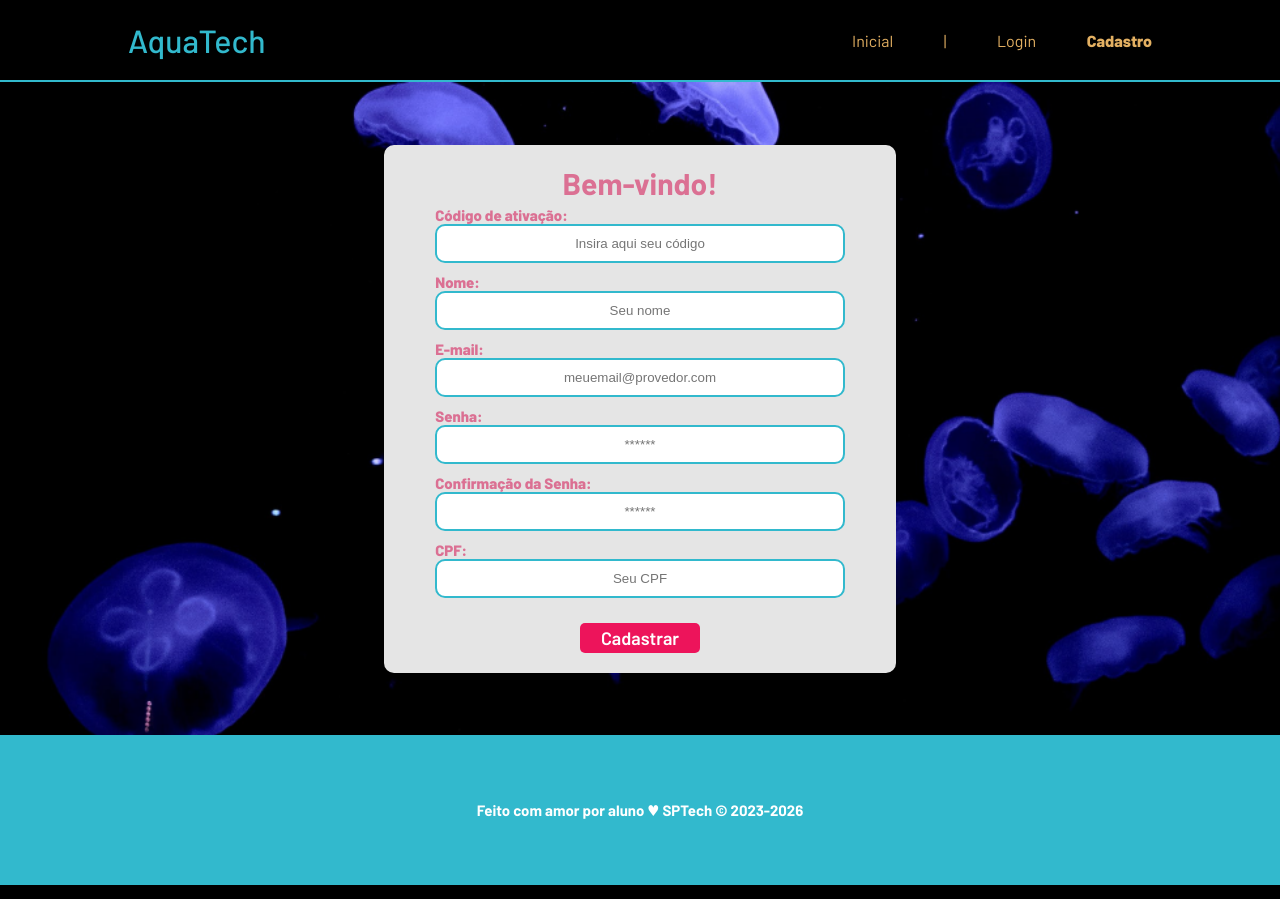
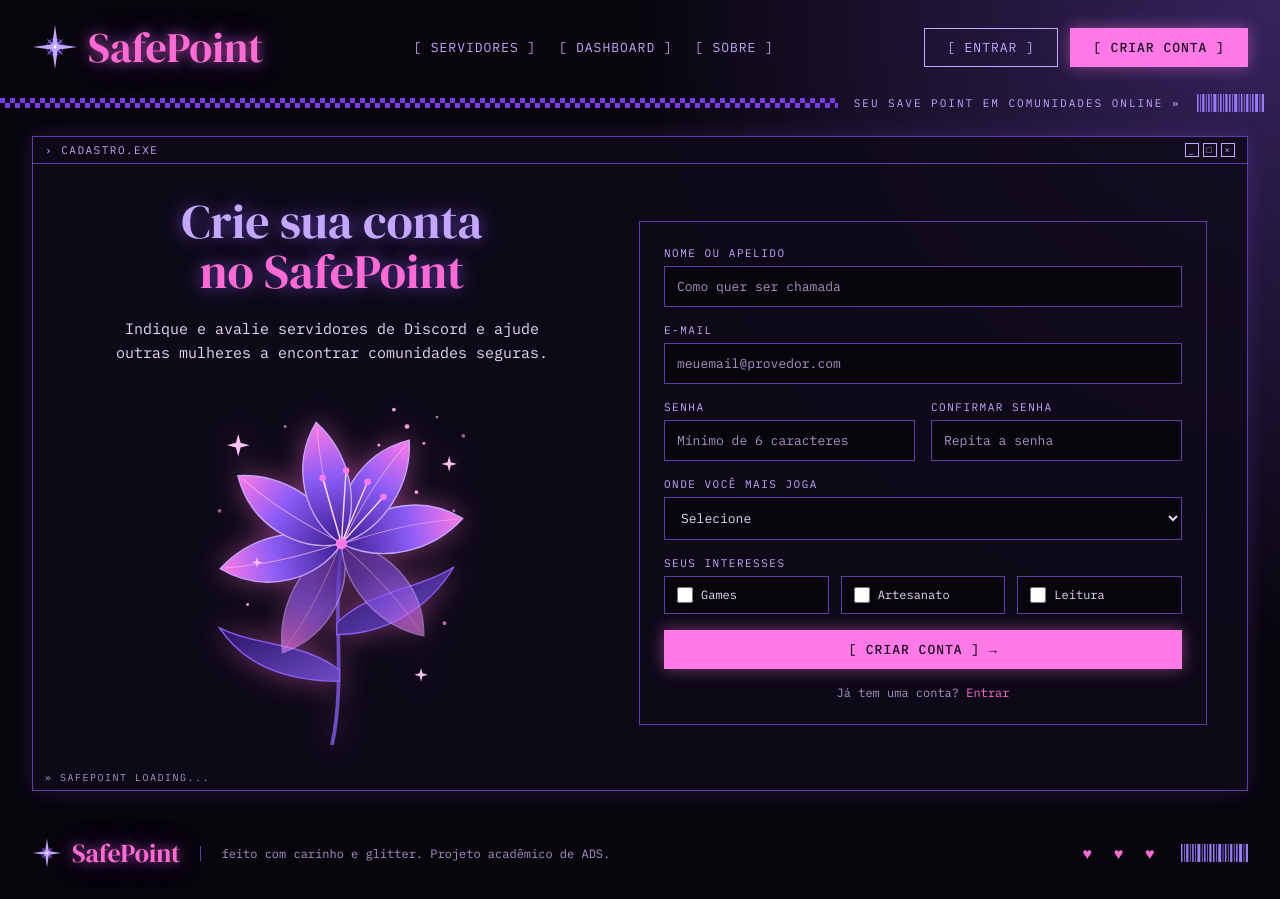
Before and after one commit to CamilyMoreiraTech/SafePoint, a website: page public/cadastro.html in a window 1280 px wide. Drawn offline with Linux system fonts and the light colour scheme; no server answers.

Commit message:
feat: adicionando novo visual para a tela de cadastro

```diff
--- a/public/cadastro.html
+++ b/public/cadastro.html
@@ -2,214 +2,133 @@
 <html lang="pt-br">
 
 <head>
-  <meta charset="UTF-8" />
-  <meta http-equiv="X-UA-Compatible" content="IE=edge" />
-  <meta name="viewport" content="width=device-width, initial-scale=1.0" />
+    <meta charset="UTF-8">
+    <meta http-equiv="X-UA-Compatible" content="IE=edge">
+    <meta name="viewport" content="width=device-width, initial-scale=1.0">
 
-  <title>AquaTech | Cadastro</title>
+    <title>SafePoint | Cadastro</title>
 
-  <script src="./js/sessao.js"></script>
+    <script src="./js/sessao.js"></script>
+    <script src="./js/cadastro.js"></script>
 
-  <link rel="stylesheet" href="./css/estilo.css" />
-  <link rel="icon" href="./assets/icon/favicon-safepoint.png" type="image/png" />
-  <link rel="preconnect" href="https://fonts.gstatic.com" />
+    <link rel="stylesheet" href="./css/estilo.css">
+    <link rel="stylesheet" href="./css/home.css">
+    <link rel="stylesheet" href="./css/cadastro.css">
+    <link rel="icon" href="./assets/icon/favicon-safepoint.png" type="image/png">
+    <link rel="preconnect" href="https://fonts.gstatic.com">
 </head>
 
-<body onload="listar()">
-  <!--header inicio-->
-  <div class="header">
-    <div class="container">
-      <h1 class="titulo">AquaTech</h1>
-      <ul class="navbar">
-        <li>
-          <a href="index.html">Inicial</a>
-        </li>
-        <li>|</li>
-        <li>
-          <a href="login.html">Login</a>
-        </li>
-        <li class="agora">
-          <a href="#">Cadastro</a>
-        </li>
-      </ul>
-    </div>
-  </div>
-  <!--header fim-->
+<body>
+    <!-- MENU -->
+    <header>
+        <div class="conteudo menu">
+            <a href="index.html" class="logo">
+                <img src="assets/imgs/home/estrela.svg" alt="">
+                SafePoint
+            </a>
 
-  <div class="login">
-    <div class="alerta_erro">
-      <div class="card_erro" id="cardErro">
-        <span id="mensagem_erro"></span>
-      </div>
-    </div>
-    <div class="container">
-      <div class="card card-cadastro">
-        <h2>Bem-vindo!</h2>
-        <div class="formulario">
-          <!--
-                         Para inserir mais um campo, copie uma das inputs abaixo.
-                         Assim que inserir vá para o script abaixo.
-                     -->
-          <div class="campo">
-            <span>Código de ativação:</span>
-            <input id="codigo_input" type="text" placeholder="Insira aqui seu código" />
-          </div>
-          <div class="campo">
-            <span>Nome:</span>
-            <input id="nome_input" type="text" placeholder="Seu nome" />
-          </div>
-          <div class="campo">
-            <span>E-mail:</span>
-            <input id="email_input" type="text" placeholder="meuemail@provedor.com" />
-          </div>
-          <div class="campo">
-            <span>Senha:</span>
-            <input id="senha_input" type="password" placeholder="******" />
-          </div>
-          <div class="campo">
-            <span>Confirmação da Senha:</span>
-            <input id="confirmacao_senha_input" type="password" placeholder="******" />
-          </div>
-          <div class="campo">
-            <span>CPF:</span>
-            <input id="cpf_input" type="text" placeholder="Seu CPF" />
-          </div>
-          <button class="botao" onclick="cadastrar()">Cadastrar</button>
-        </div>
-        <div id="div_aguardar" class="loading-div">
-          <img src="./assets/circle-loading.gif" id="loading-gif" />
+            <nav class="menu-links">
+                <a href="servidores.html">[ Servidores ]</a>
+                <a href="dashboard/dashboard.html">[ Dashboard ]</a>
+                <a href="sobre.html">[ Sobre ]</a>
+            </nav>
+
+            <div class="menu-botoes">
+                <a href="login.html" class="botao-contorno">[ Entrar ]</a>
+                <a href="cadastro.html" class="botao-destaque">[ Criar conta ]</a>
+            </div>
         </div>
 
-        <div id="div_erros_login"></div>
-      </div>
-    </div>
-  </div>
+        <div class="faixa">
+            <div class="faixa-xadrez"></div>
+            <p class="faixa-texto">Seu save point em comunidades online »</p>
+            <img src="assets/imgs/home/codigo-barras.svg" alt="" class="codigo-barras">
+        </div>
+    </header>
 
-  <!--footer inicio-->
-  <div class="footer">
-    <div class="container">
-      <h4>Feito com amor por aluno &hearts; SPTech &copy; 2023-2026</h4>
-    </div>
-  </div>
-  <!--footer fim-->
+    <main class="conteudo">
+        <!-- CADASTRO -->
+        <section class="janela">
+            <div class="janela-barra">
+                <span>› cadastro.exe</span>
+                <div class="janela-botoes"><span>_</span><span>□</span><span>×</span></div>
+            </div>
+
+            <div class="cadastro">
+                <div class="cadastro-apresentacao">
+                    <h1 class="inicio-titulo">
+                        <span class="titulo-lilas">Crie sua conta</span><br>
+                        <span class="titulo-rosa">no SafePoint</span>
+                    </h1>
+                    <p>Indique e avalie servidores de Discord e ajude outras mulheres a encontrar comunidades seguras.</p>
+                    <img src="assets/imgs/home/lirio.svg" alt="" class="lirio">
+                </div>
+
+                <div class="cadastro-formulario">
+                    <div class="cadastro-campo">
+                        <label for="ipt_nome">Nome ou apelido</label>
+                        <input id="ipt_nome" type="text" placeholder="Como quer ser chamada">
+                    </div>
+
+                    <div class="cadastro-campo">
+                        <label for="ipt_email">E-mail</label>
+                        <input id="ipt_email" type="email" placeholder="meuemail@provedor.com">
+                    </div>
+
+                    <div class="cadastro-linha">
+                        <div class="cadastro-campo">
+                            <label for="ipt_senha">Senha</label>
+                            <input id="ipt_senha" type="password" placeholder="Mínimo de 6 caracteres">
+                        </div>
+
+                        <div class="cadastro-campo">
+                            <label for="ipt_confirmacao_senha">Confirmar senha</label>
+                            <input id="ipt_confirmacao_senha" type="password" placeholder="Repita a senha">
+                        </div>
+                    </div>
+
+                    <div class="cadastro-campo">
+                        <label for="sel_plataforma">Onde você mais joga</label>
+                        <select id="sel_plataforma">
+                            <option value="">Selecione</option>
+                            <option value="pc">PC</option>
+                            <option value="console">Console</option>
+                            <option value="celular">Celular</option>
+                            <option value="nao_jogo">Não jogo</option>
+                        </select>
+                    </div>
+
+                    <div class="cadastro-campo">
+                        <span class="cadastro-titulo-campo">Seus interesses</span>
+                        <div class="cadastro-opcoes">
+                            <label class="cadastro-opcao"><input id="ipt_games" type="checkbox"> Games</label>
+                            <label class="cadastro-opcao"><input id="ipt_artesanato" type="checkbox"> Artesanato</label>
+                            <label class="cadastro-opcao"><input id="ipt_leitura" type="checkbox"> Leitura</label>
+                        </div>
+                    </div>
+
+                    <div id="div_msg" class="cadastro-mensagem"></div>
+
+                    <button id="btn_cadastrar" class="botao-destaque" onclick="cadastrar()">[ Criar conta ] →</button>
+
+                    <p class="cadastro-login">Já tem uma conta? <a href="login.html">Entrar</a></p>
+                </div>
+            </div>
+
+            <p class="janela-rodape">» safepoint loading...</p>
+        </section>
+    </main>
+
+    <!-- RODAPÉ -->
+    <footer class="conteudo rodape">
+        <a href="index.html" class="logo logo-pequeno">
+            <img src="assets/imgs/home/estrela.svg" alt="">
+            SafePoint
+        </a>
+        <p>feito com carinho e glitter. Projeto acadêmico de ADS.</p>
+        <span class="coracoes">♥ ♥ ♥</span>
+        <img src="assets/imgs/home/codigo-barras.svg" alt="" class="codigo-barras">
+    </footer>
 </body>
 
 </html>
-
-<script>
-
-  // Array para armazenar empresas cadastradas para validação de código de ativação
-  let listaEmpresasCadastradas = [];
-
-  function cadastrar() {
-    // aguardar();
-
-    //Recupere o valor da nova input pelo nome do id
-    // Agora vá para o método fetch logo abaixo
-    var nomeVar = nome_input.value;
-    var emailVar = email_input.value;
-    var senhaVar = senha_input.value;
-    var confirmacaoSenhaVar = confirmacao_senha_input.value;
-    var codigoVar = codigo_input.value;
-    var idEmpresaVincular
-    var cpfVar = cpf_input.value;
-
-    // Verificando se há algum campo em branco
-    if (
-      nomeVar == "" ||
-      emailVar == "" ||
-      senhaVar == "" ||
-      confirmacaoSenhaVar == "" ||
-      codigoVar == "" ||
-      cpfVar == ""
-    ) {
-      cardErro.style.display = "block";
-      mensagem_erro.innerHTML =
-        "(Mensagem de erro para todos os campos em branco)";
-
-      finalizarAguardar();
-      return false;
-    } else {
-      setInterval(sumirMensagem, 5000);
-    }
-
-    // Verificando se o código de ativação é de alguma empresa cadastrada
-    for (let i = 0; i < listaEmpresasCadastradas.length; i++) {
-      if (listaEmpresasCadastradas[i].codigo_ativacao == codigoVar) {
-        idEmpresaVincular = listaEmpresasCadastradas[i].id
-        console.log("Código de ativação válido.");
-        break;
-      } else {
-        cardErro.style.display = "block";
-        mensagem_erro.innerHTML = "(Mensagem de erro para código inválido)";
-        finalizarAguardar();
-      }
-    }
-
-    // Enviando o valor da nova input
-    fetch("/usuarios/cadastrar", {
-      method: "POST",
-      headers: {
-        "Content-Type": "application/json",
-      },
-      body: JSON.stringify({
-        // crie um atributo que recebe o valor recuperado aqui
-        // Agora vá para o arquivo routes/usuario.js
-        nomeServer: nomeVar,
-        emailServer: emailVar,
-        senhaServer: senhaVar,
-        idEmpresaVincularServer: idEmpresaVincular,
-        cpfServer: cpfVar
-      }),
-    })
-      .then(function (resposta) {
-        console.log("resposta: ", resposta);
-
-        if (resposta.ok) {
-          cardErro.style.display = "block";
-
-          mensagem_erro.innerHTML =
-            "Cadastro realizado com sucesso! Redirecionando para tela de Login...";
-
-          setTimeout(() => {
-            window.location = "login.html";
-          }, "2000");
-
-          limparFormulario();
-          finalizarAguardar();
-        } else {
-          throw "Houve um erro ao tentar realizar o cadastro!";
-        }
-      })
-      .catch(function (resposta) {
-        console.log(`#ERRO: ${resposta}`);
-        finalizarAguardar();
-      });
-
-    return false;
-  }
-
-  // Listando empresas cadastradas
-  function listar() {
-    fetch("/empresas/listar", {
-      method: "GET",
-    })
-      .then(function (resposta) {
-        resposta.json().then((empresas) => {
-          empresas.forEach((empresa) => {
-            listaEmpresasCadastradas.push(empresa);
-
-            console.log("listaEmpresasCadastradas")
-            console.log(listaEmpresasCadastradas[0].codigo_ativacao)
-          });
-        });
-      })
-      .catch(function (resposta) {
-        console.log(`#ERRO: ${resposta}`);
-      });
-  }
-
-  function sumirMensagem() {
-    cardErro.style.display = "none";
-  }
-</script>
--- /dev/null
+++ b/public/css/cadastro.css
@@ -0,0 +1,133 @@
+/* TELA DE CADASTRO */
+
+.cadastro {
+  display: flex;
+  align-items: center;
+  gap: 48px;
+  padding: 32px 40px 16px;
+}
+
+.cadastro-apresentacao {
+  flex: 1;
+  text-align: center;
+}
+
+.cadastro-apresentacao p {
+  max-width: 440px;
+  margin: 0 auto 24px;
+  font-size: 15px;
+  line-height: 1.6;
+}
+
+.cadastro-formulario {
+  flex: 1;
+  display: flex;
+  flex-direction: column;
+  gap: 16px;
+  padding: 24px;
+  border: 1px solid #5b3fa8;
+}
+
+.cadastro-linha {
+  display: flex;
+  gap: 16px;
+}
+
+.cadastro-linha .cadastro-campo {
+  flex: 1;
+}
+
+.cadastro-campo label,
+.cadastro-titulo-campo {
+  display: block;
+  margin-bottom: 6px;
+  font-size: 11px;
+  letter-spacing: 1.5px;
+  text-transform: uppercase;
+  color: #c4a7ff;
+}
+
+.cadastro-campo input,
+.cadastro-campo select {
+  width: 100%;
+  margin: 0;
+  padding: 11px 12px;
+  border: 1px solid #5b3fa8;
+  border-radius: 0;
+  background-color: #08050d;
+  color: #e4dcf5;
+  font-family: var(--fonte-texto);
+  font-size: 13px;
+  text-align: left;
+}
+
+.cadastro-campo input::placeholder {
+  color: #a596c8;
+}
+
+.cadastro-campo input:focus,
+.cadastro-campo select:focus {
+  outline: none;
+  border-color: #ff6ad5;
+}
+
+.cadastro-opcoes {
+  display: flex;
+  gap: 12px;
+}
+
+.cadastro-campo .cadastro-opcao {
+  flex: 1;
+  display: flex;
+  align-items: center;
+  gap: 8px;
+  margin: 0;
+  padding: 10px 12px;
+  border: 1px solid #5b3fa8;
+  background-color: #08050d;
+  cursor: pointer;
+  font-size: 12px;
+  letter-spacing: 0;
+  text-transform: none;
+  color: #e4dcf5;
+}
+
+.cadastro-campo .cadastro-opcao:hover {
+  border-color: #ff6ad5;
+}
+
+.cadastro-campo .cadastro-opcao input {
+  width: 16px;
+  height: 16px;
+  padding: 0;
+  accent-color: #ff6ad5;
+  cursor: pointer;
+}
+
+.cadastro-mensagem {
+  font-size: 13px;
+  line-height: 1.5;
+  color: #ff6ad5;
+}
+
+/* some quando não tem mensagem, para não sobrar espaço */
+.cadastro-mensagem:empty {
+  display: none;
+}
+
+#btn_cadastrar {
+  width: 100%;
+  cursor: pointer;
+  font-family: var(--fonte-texto);
+}
+
+.cadastro-login {
+  margin: 0;
+  font-size: 12px;
+  text-align: center;
+  color: #a596c8;
+}
+
+.cadastro-login a {
+  color: #ff6ad5;
+}
--- a/public/css/home.css
+++ b/public/css/home.css
@@ -1,17 +1,8 @@
 @import url('https://fonts.googleapis.com/css2?family=DM+Serif+Display&family=IBM+Plex+Mono:wght@400;500&display=swap');
 
-/* HOME DO SAFEPOINT (este arquivo só é usado no index.html) */
+/* HOME DO SAFEPOINT (o cadastro.html também usa este arquivo para o visual geral) */
 
 :root {
-  --cor-fundo: #08050d;
-  --cor-janela: rgba(15, 10, 25, 0.85);
-  --cor-borda: #5b3fa8;
-  --cor-roxo: #8b5cf6;
-  --cor-lilas: #c4a7ff;
-  --cor-rosa: #ff6ad5;
-  --cor-rosa-botao: #ff7ae6;
-  --cor-texto: #e4dcf5;
-  --cor-texto-suave: #a596c8;
   --fonte-titulo: 'DM Serif Display', Georgia, serif;
   --fonte-texto: 'IBM Plex Mono', 'Courier New', monospace;
 }
@@ -22,8 +13,8 @@
 
 body {
   font-family: var(--fonte-texto);
-  color: var(--cor-texto);
-  background-color: var(--cor-fundo);
+  color: #e4dcf5;
+  background-color: #08050d;
   /* brilho roxo no canto superior direito */
   background-image: radial-gradient(circle 650px at 100% 0%, rgba(139, 92, 246, 0.35), transparent);
   background-repeat: no-repeat;
@@ -50,12 +41,12 @@ a {
   letter-spacing: 1px;
   text-transform: uppercase;
   text-align: center;
-  border: 1px solid var(--cor-lilas);
+  border: 1px solid #c4a7ff;
 }
 
 .botao-destaque {
-  background-color: var(--cor-rosa-botao);
-  border-color: var(--cor-rosa-botao);
+  background-color: #ff7ae6;
+  border-color: #ff7ae6;
   color: #1a0b24;
   font-weight: 500;
   box-shadow: 0 0 16px rgba(255, 122, 230, 0.45);
@@ -66,12 +57,12 @@ a {
 }
 
 .botao-contorno {
-  color: var(--cor-lilas);
+  color: #c4a7ff;
 }
 
 .botao-contorno:hover {
-  color: var(--cor-rosa);
-  border-color: var(--cor-rosa);
+  color: #ff6ad5;
+  border-color: #ff6ad5;
 }
 
 /* MENU */
@@ -91,7 +82,7 @@ a {
   gap: 10px;
   font-family: var(--fonte-titulo);
   font-size: 42px;
-  color: var(--cor-rosa);
+  color: #ff6ad5;
   text-shadow: 0 0 12px rgba(255, 106, 213, 0.6), 0 0 28px rgba(139, 92, 246, 0.5);
 }
 
@@ -108,11 +99,11 @@ a {
   font-size: 13px;
   letter-spacing: 1px;
   text-transform: uppercase;
-  color: var(--cor-lilas);
+  color: #c4a7ff;
 }
 
 .menu-links a:hover {
-  color: var(--cor-rosa);
+  color: #ff6ad5;
 }
 
 .menu-botoes {
@@ -142,7 +133,7 @@ a {
   font-size: 11px;
   letter-spacing: 2px;
   text-transform: uppercase;
-  color: var(--cor-lilas);
+  color: #c4a7ff;
   white-space: nowrap;
 }
 
@@ -155,8 +146,8 @@ a {
 .janela {
   position: relative;
   margin-top: 24px;
-  background-color: var(--cor-janela);
-  border: 1px solid var(--cor-borda);
+  background-color: rgba(15, 10, 25, 0.85);
+  border: 1px solid #5b3fa8;
   box-shadow: 0 0 18px rgba(139, 92, 246, 0.2);
 }
 
@@ -165,11 +156,11 @@ a {
   justify-content: space-between;
   align-items: center;
   padding: 6px 12px;
-  border-bottom: 1px solid var(--cor-borda);
+  border-bottom: 1px solid #5b3fa8;
   font-size: 11px;
   letter-spacing: 1.5px;
   text-transform: uppercase;
-  color: var(--cor-lilas);
+  color: #c4a7ff;
 }
 
 .janela-botoes {
@@ -180,7 +171,7 @@ a {
 .janela-botoes span {
   width: 14px;
   height: 14px;
-  border: 1px solid var(--cor-lilas);
+  border: 1px solid #c4a7ff;
   font-size: 9px;
   line-height: 12px;
   text-align: center;
@@ -192,7 +183,7 @@ a {
   font-size: 10px;
   letter-spacing: 1.5px;
   text-transform: uppercase;
-  color: var(--cor-texto-suave);
+  color: #a596c8;
 }
 
 .janela-nota {
@@ -204,19 +195,19 @@ a {
   letter-spacing: 1.5px;
   text-transform: uppercase;
   text-align: right;
-  color: var(--cor-texto-suave);
+  color: #a596c8;
 }
 
 .lista-lateral {
   list-style: none;
   margin: 0;
   padding: 12px 14px;
-  border: 1px solid var(--cor-borda);
+  border: 1px solid #5b3fa8;
   font-size: 11px;
   letter-spacing: 1.5px;
   line-height: 2;
   text-transform: uppercase;
-  color: var(--cor-lilas);
+  color: #c4a7ff;
 }
 
 .lista-sem-borda {
@@ -229,7 +220,7 @@ a {
   font-weight: 400;
   font-size: 44px;
   text-align: center;
-  color: var(--cor-lilas);
+  color: #c4a7ff;
   text-shadow: 0 0 16px rgba(139, 92, 246, 0.8);
 }
 
@@ -237,7 +228,7 @@ a {
   margin: 0 12px;
   font-size: 22px;
   vertical-align: middle;
-  color: var(--cor-rosa);
+  color: #ff6ad5;
 }
 
 /* BANNER PRINCIPAL */
@@ -254,9 +245,9 @@ a {
   flex-direction: column;
   gap: 20px;
   padding-right: 12px;
-  border-right: 1px solid var(--cor-borda);
+  border-right: 1px solid #5b3fa8;
   font-size: 18px;
-  color: var(--cor-rosa);
+  color: #ff6ad5;
 }
 
 .inicio-texto {
@@ -273,11 +264,11 @@ a {
 }
 
 .titulo-lilas {
-  color: var(--cor-lilas);
+  color: #c4a7ff;
 }
 
 .titulo-rosa {
-  color: var(--cor-rosa);
+  color: #ff6ad5;
 }
 
 .inicio-texto p {
@@ -319,7 +310,7 @@ a {
 
 .brilho {
   position: absolute;
-  color: var(--cor-rosa);
+  color: #ff6ad5;
 }
 
 .brilho-1 {
@@ -368,7 +359,7 @@ a {
   font-size: 34px;
   letter-spacing: 1px;
   text-transform: uppercase;
-  color: var(--cor-lilas);
+  color: #c4a7ff;
   text-shadow: 0 0 14px rgba(139, 92, 246, 0.8);
 }
 
@@ -396,7 +387,7 @@ a {
   flex: 1;
   min-height: 170px;
   padding: 18px 12px;
-  border: 1px solid var(--cor-borda);
+  border: 1px solid #5b3fa8;
   text-align: center;
 }
 
@@ -406,7 +397,7 @@ a {
   left: 10px;
   font-family: var(--fonte-titulo);
   font-size: 26px;
-  color: var(--cor-rosa);
+  color: #ff6ad5;
 }
 
 .passo-icone {
@@ -427,12 +418,12 @@ a {
   margin: 0;
   font-size: 12px;
   line-height: 1.6;
-  color: var(--cor-texto-suave);
+  color: #a596c8;
 }
 
 .passo-seta {
   font-size: 20px;
-  color: var(--cor-lilas);
+  color: #c4a7ff;
 }
 
 /* A COMUNIDADE EM NÚMEROS */
@@ -448,15 +439,15 @@ a {
 }
 
 .numero-centro {
-  border-left: 1px solid var(--cor-borda);
-  border-right: 1px solid var(--cor-borda);
+  border-left: 1px solid #5b3fa8;
+  border-right: 1px solid #5b3fa8;
 }
 
 .numero-valor {
   font-family: var(--fonte-titulo);
   font-size: 68px;
   line-height: 1;
-  color: var(--cor-rosa);
+  color: #ff6ad5;
   text-shadow: 0 0 18px rgba(255, 106, 213, 0.7);
 }
 
@@ -486,7 +477,7 @@ a {
   letter-spacing: 1.5px;
   line-height: 1.7;
   text-transform: uppercase;
-  color: var(--cor-texto-suave);
+  color: #a596c8;
 }
 
 .chamada-flor {
@@ -531,76 +522,12 @@ a {
   flex: 1;
   margin: 0;
   padding-left: 20px;
-  border-left: 1px solid var(--cor-borda);
+  border-left: 1px solid #5b3fa8;
   font-size: 12px;
-  color: var(--cor-texto-suave);
+  color: #a596c8;
 }
 
 .coracoes {
   letter-spacing: 6px;
-  color: var(--cor-rosa);
+  color: #ff6ad5;
 }
-
-/* TELAS MENORES (celular e tablet) */
-
-@media (max-width: 860px) {
-  .conteudo {
-    padding: 0 16px;
-  }
-
-  .menu,
-  .rodape {
-    flex-direction: column;
-    text-align: center;
-  }
-
-  .inicio,
-  .nichos,
-  .passos,
-  .numeros,
-  .chamada {
-    flex-direction: column;
-  }
-
-  /* esconde os enfeites para sobrar espaço */
-  .inicio-enfeites,
-  .inicio .lista-lateral,
-  .passo-seta,
-  .texto-pequeno,
-  .chamada-flor,
-  .chamada .lista-lateral,
-  .faixa-texto {
-    display: none;
-  }
-
-  .inicio-titulo {
-    font-size: 42px;
-  }
-
-  .titulo-secao {
-    font-size: 32px;
-  }
-
-  .passo {
-    width: 100%;
-    min-height: auto;
-  }
-
-  .janela-nota {
-    position: static;
-    padding: 10px 16px 0;
-  }
-
-  .numero-centro {
-    margin: 16px 0;
-    padding: 16px 0;
-    border: none;
-    border-top: 1px solid var(--cor-borda);
-    border-bottom: 1px solid var(--cor-borda);
-  }
-
-  .rodape p {
-    padding-left: 0;
-    border-left: none;
-  }
-}
--- /dev/null
+++ b/public/js/cadastro.js
@@ -0,0 +1,47 @@
+function validar(nome, email, senha, confirmacaoSenha, plataforma, interesses) {
+    let valida = true;
+    let mensagem = "";
+
+    if (nome == "" || email == "" || senha == "" || confirmacaoSenha == "" || plataforma == "") {
+        valida = false;
+        mensagem = "Preencha todos os campos.";
+    } else if (interesses.length == 0) {
+        valida = false;
+        mensagem = "Marque pelo menos um interesse.";
+    } else if (!email.includes("@") || !email.includes(".")) {
+        valida = false;
+        mensagem = "Digite um e-mail válido.";
+    } else if (senha.length < 6) {
+        valida = false;
+        mensagem = "A senha precisa ter pelo menos 6 caracteres.";
+    } else if (senha != confirmacaoSenha) {
+        valida = false;
+        mensagem = "As senhas não são iguais.";
+    }
+
+    div_msg.textContent = mensagem;
+    return valida;
+}
+
+function cadastrar() {
+    const nome = ipt_nome.value;
+    const email = ipt_email.value;
+    const senha = ipt_senha.value;
+    const confirmacaoSenha = ipt_confirmacao_senha.value;
+    const plataforma = sel_plataforma.value;
+    const interesses = [];
+
+    if (ipt_games.checked) {
+        interesses.push("games");
+    }
+    if (ipt_artesanato.checked) {
+        interesses.push("artesanato");
+    }
+    if (ipt_leitura.checked) {
+        interesses.push("leitura");
+    }
+
+    if (validar(nome, email, senha, confirmacaoSenha, plataforma, interesses)) {
+        div_msg.textContent = `Tudo certo, ${nome}!`;
+    }
+}
```
